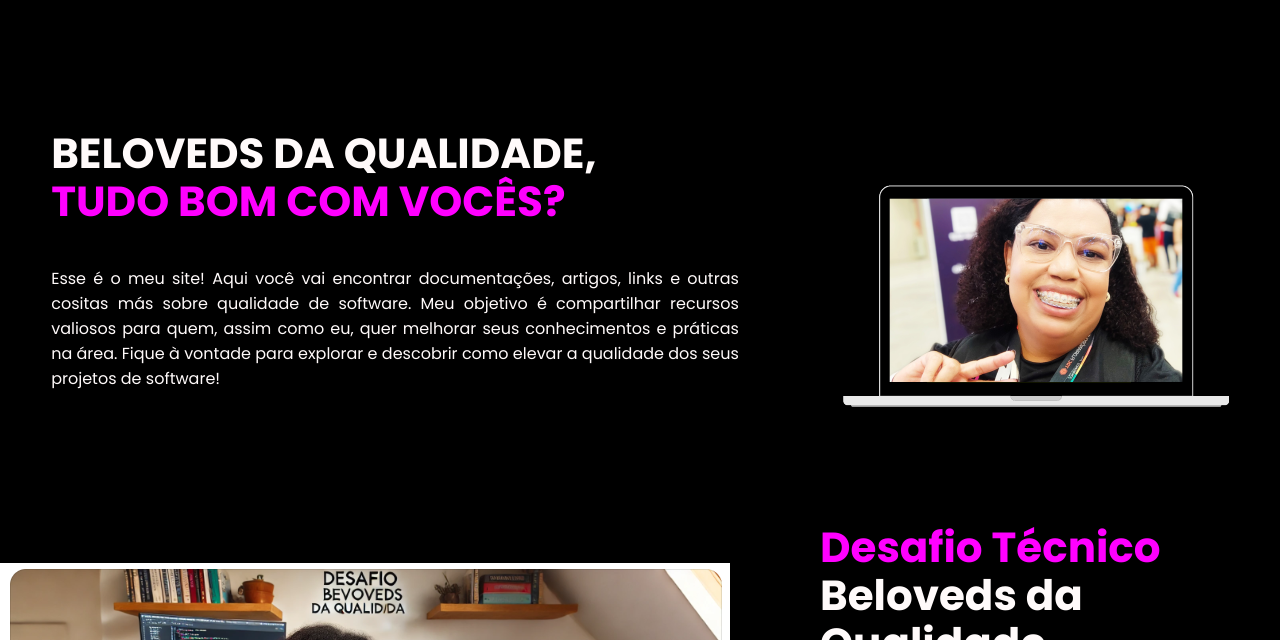
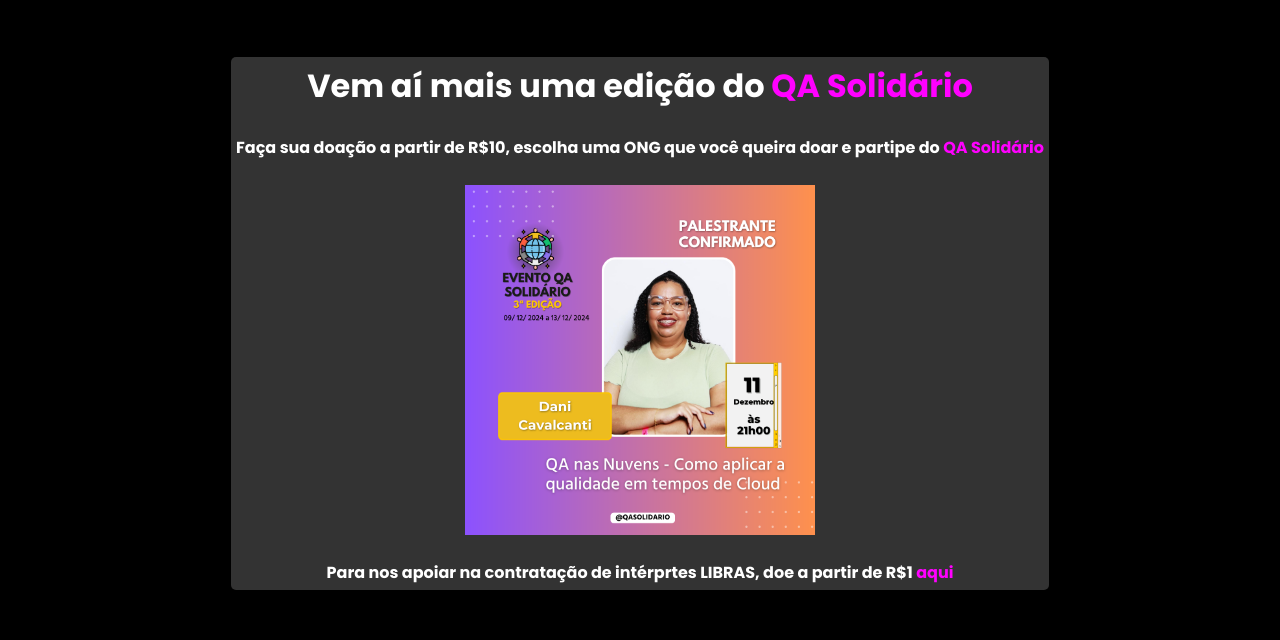
Before and after one commit to dani-cavalcanti/belovedsdaqualidade, a plain HTML site: page index.html in a window 1280 px wide. Shown: the part 160-800 px from the top of the page. Drawn offline with nearby package versions, Linux system fonts and the light colour scheme.

Commit message:
Criação do banner

```diff
--- a/index.html
+++ b/index.html
@@ -65,6 +65,30 @@
 
     <div class="wrapper">
       <main class="content">
+        <div class="alert">
+          <h1>
+            Vem aí mais uma edição do
+            <a href="https://www.qasolidario.com.br ">QA Solidário</a>
+          </h1>
+          <br />
+          <strong
+            ><p>
+              Faça sua doação a partir de R$10, escolha uma ONG que você queira
+              doar e partipe do
+              <a href="https://forms.gle/6Lg71uT3bMXJ33dTA">QA Solidário</a>
+            </p></strong
+          >
+          <strong>
+            <br />
+            <img src="img/Dani Cavalcanti-QA Solidário.png" />
+            <p>
+              <br />
+              Para nos apoiar na contratação de intérprtes LIBRAS, doe a partir
+              de R$1
+              <a href="https://apoia.se/qasolidario ">aqui</a>
+            </p></strong
+          >
+        </div>
         <section class="topo-do-site">
           <div class="interface">
             <div class="flex">
--- a/style.css
+++ b/style.css
@@ -4,6 +4,35 @@
   padding: 0;
   box-sizing: border-box;
   font-family: "Poppins", sans-serif;
+}
+
+.alert {
+  padding: 5px;
+  background-color: #333;
+  color: white;
+  top: 5px;
+  margin-bottom: 5px;
+  border-radius: 5px;
+  width: fit-content;
+  margin: 20px auto;
+}
+.alert h1 {
+  text-align: center;
+}
+.alert p {
+  text-align: center;
+}
+.alert a {
+  color: #ff00ff;
+  text-decoration: none;
+  display: inline-block;
+}
+
+.alert img {
+  max-width: 350px;
+  display: block;
+  margin: 0 auto;
+  gap: 20px;
 }
 
 body {
```
Also changed, not shown: img/Dani Cavalcanti-QA Solidário.png (added).
